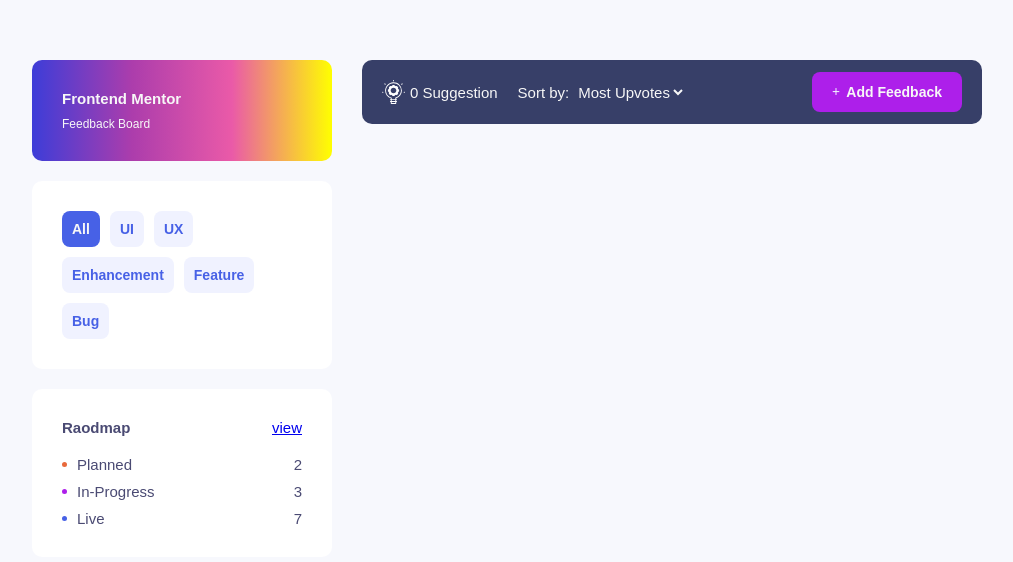
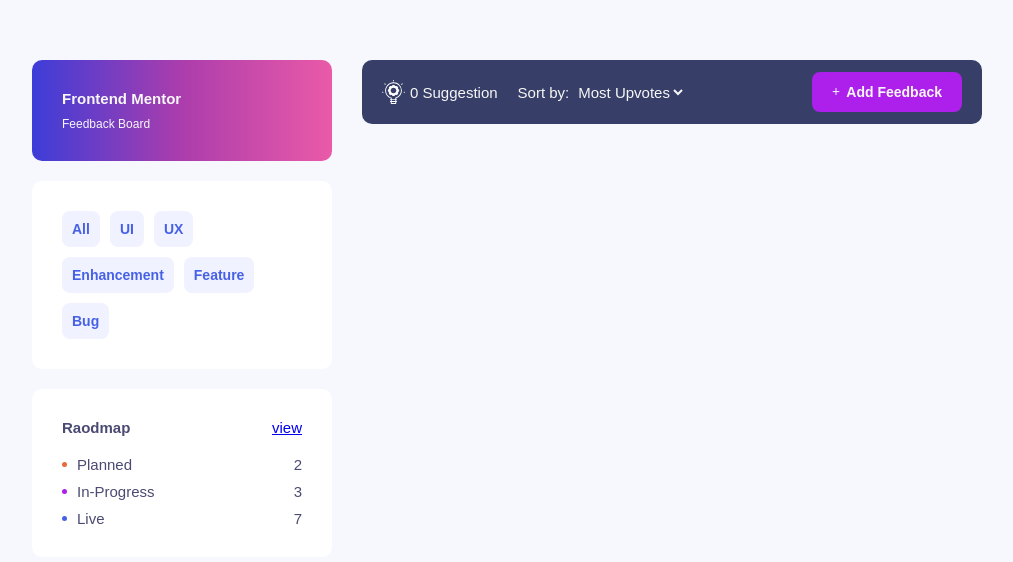
Before and after one commit to MaryamBahangeh/product-feedback-app, a React (Vite) app: page / in a window 1280 px wide. Shown: the top 562 px of the page, without its empty margins (133-1146 px from the left). Built offline with nearby package versions, Linux system fonts and the light colour scheme.

Commit message:
[REFACTOR] refactor

```diff
--- a/src/components/Board/Board.module.css
+++ b/src/components/Board/Board.module.css
@@ -1,11 +1,5 @@
 .bord {
-  background-image: linear-gradient(
-    to right,
-    #3d3dd8,
-    #ac3dac,
-    #ea5aa8,
-    var(--color-yellow)
-  );
+  background-image: linear-gradient(to right, #3d3dd8, #ac3dac, #ea5aa8);
 
   color: var(--color-gray-97);
 
--- a/src/components/Button/Button.tsx
+++ b/src/components/Button/Button.tsx
@@ -24,7 +24,7 @@ export enum Variant {
   SECONDARY = "secondary",
 }
 
-type Props = Omit<ComponentProps<"button">, "className"> & {
+type Props = ComponentProps<"button"> & {
   buttonType?: ButtonType;
   linkTo?: string;
   variant: Variant;
--- a/src/providers/SearchProvider.tsx
+++ b/src/providers/SearchProvider.tsx
@@ -13,16 +13,16 @@ import { SuggestionModel } from "@/models/suggestion-model.ts";
 import { SORT_OPTIONS } from "@/sort-options/sort-options.ts";
 
 type ContextType = {
-  filteredType: string;
-  setFilteredType: Dispatch<SetStateAction<string>>;
+  filter: string;
+  setFilter: Dispatch<SetStateAction<string>>;
   filteredSuggestions: SuggestionModel[];
   sortBy: string;
-  setSortBy: Dispatch<SetStateAction<string>>;
+  setSortBy: Dispatch<SetStateAction<(typeof SORT_OPTIONS)[number]["value"]>>;
 };
 
 export const SearchContext = createContext<ContextType>({
-  filteredType: "",
-  setFilteredType: () => {},
+  filter: "",
+  setFilter: () => {},
   filteredSuggestions: [],
   sortBy: "",
   setSortBy: () => {},
@@ -31,9 +31,11 @@ export const SearchContext = createContext<ContextType>({
 function SearchProvider({ children }: PropsWithChildren) {
   const { suggestions } = useContext(SuggestionContext);
 
-  const [filteredType, setFilteredType] = useState("All");
+  const [filter, setFilter] = useState("All");
 
-  const [sortBy, setSortBy] = useState<string>(SORT_OPTIONS[0].value);
+  const [sortBy, setSortBy] = useState<(typeof SORT_OPTIONS)[number]["value"]>(
+    SORT_OPTIONS[0].value,
+  );
 
   const filteredSuggestions = useMemo(() => {
     const clone = [...suggestions];
@@ -45,20 +47,20 @@ function SearchProvider({ children }: PropsWithChildren) {
       clone.sort((a, b) => a.title.localeCompare(b.title));
     }
 
-    if (filteredType === "All") {
+    if (filter === "All") {
       return [...clone];
     }
 
     return suggestions.filter(
-      (suggestion) => suggestion.suggestionType === filteredType,
+      (suggestion) => suggestion.suggestionType === filter,
     );
-  }, [filteredType, suggestions, sortBy]);
+  }, [filter, suggestions, sortBy]);
 
   return (
     <SearchContext.Provider
       value={{
-        filteredType,
-        setFilteredType,
+        filter,
+        setFilter,
         filteredSuggestions,
         sortBy,
         setSortBy,
--- a/src/providers/SuggestionProvider.tsx
+++ b/src/providers/SuggestionProvider.tsx
@@ -24,6 +24,7 @@ type ContextTypes = {
     suggestionId: string,
     newSuggestion: SuggestionModel,
   ) => void;
+  deleteSuggestion: (suggestionId: string) => void;
   getCommentsByParentId: (parentId: string) => Comment[];
   addComment: (newComment: Comment) => void;
   increaseRank: (id: string) => void;
@@ -33,9 +34,8 @@ export const SuggestionContext = createContext<ContextTypes>({
   suggestions: [],
   addSuggestion: () => {},
   editSuggestion: () => {},
-  getCommentsByParentId: () => {
-    return [];
-  },
+  deleteSuggestion: () => {},
+  getCommentsByParentId: () => [],
   addComment: () => {},
   increaseRank: () => {},
 });
@@ -75,6 +75,10 @@ function SuggestionProvider({ children }: Props) {
     });
   };
 
+  const deleteSuggestion = (suggestionId: string) => {
+    dispatch({ type: "deleted_suggestion", suggestionId });
+  };
+
   const getCommentsByParentId = useCallback(
     (parentId: string): Comment[] => {
       return comments.filter((comment) => comment.parentId === parentId);
@@ -107,6 +111,7 @@ function SuggestionProvider({ children }: Props) {
         suggestions,
         addSuggestion,
         editSuggestion,
+        deleteSuggestion,
         getCommentsByParentId,
         addComment,
         increaseRank,
--- a/src/sort-options/sort-options.ts
+++ b/src/sort-options/sort-options.ts
@@ -1,8 +1,6 @@
-import { SortType } from "@/models/sort-type.ts";
-
-export const SORT_OPTIONS: SortType[] = [
+export const SORT_OPTIONS = [
   { value: "rank", name: "Most Upvotes" },
   { value: "title", name: "Title" },
   { value: "comments", name: "Comments" },
   { value: "suggestionType", name: "Category" },
-];
+] as const;
```
